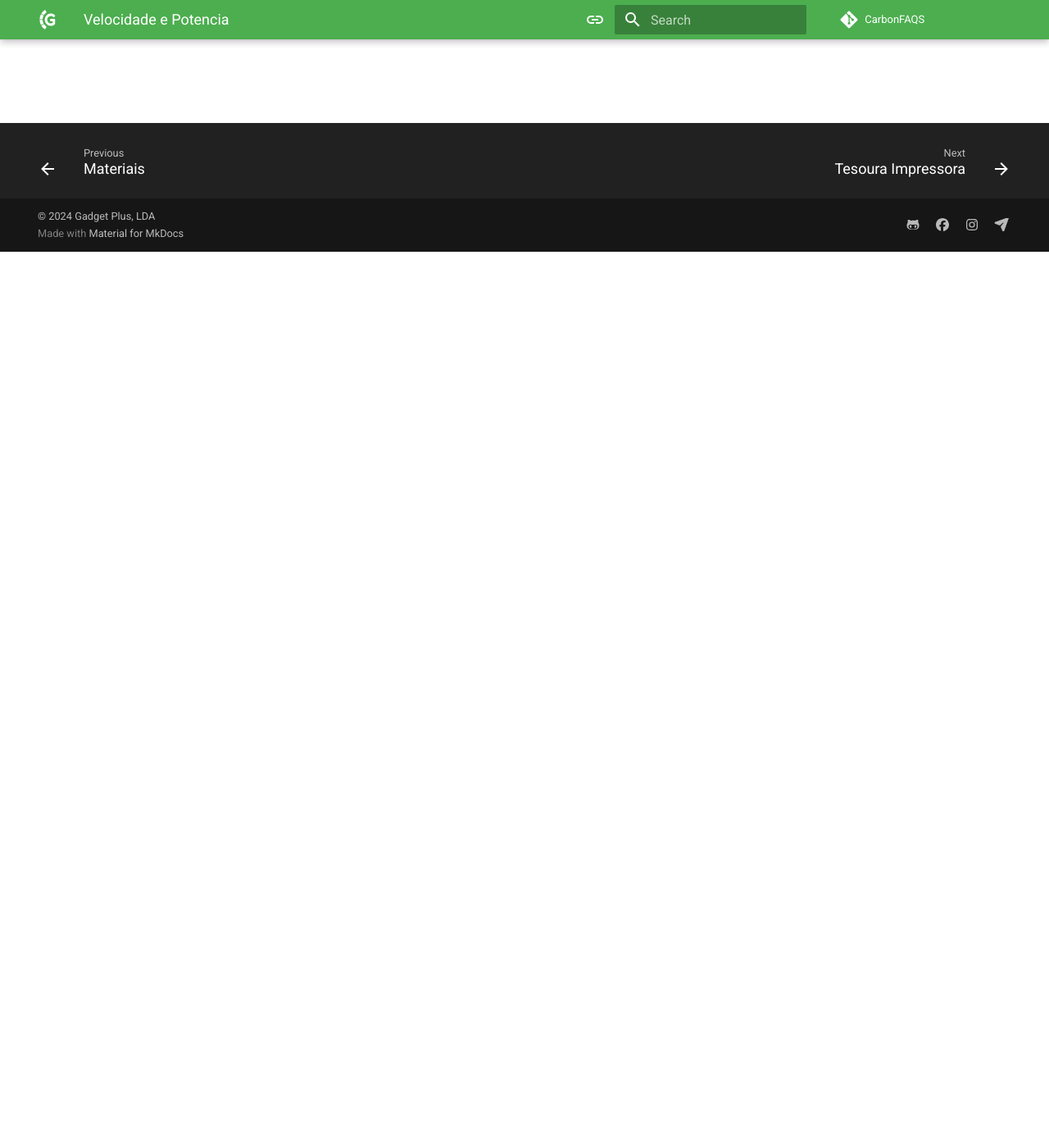
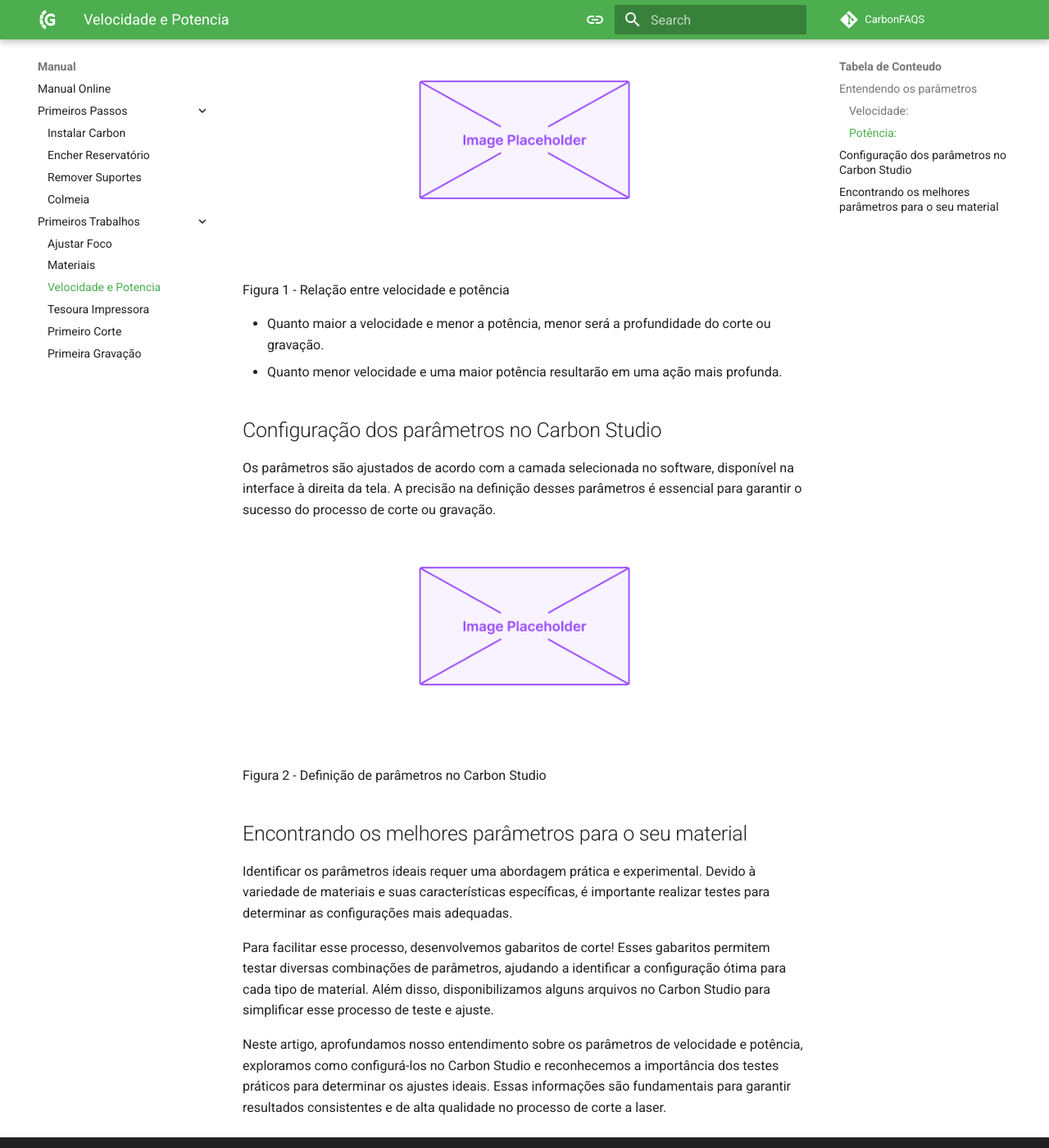
Before and after one commit to GadgetPlusKDB/Carbon-FAQS, an MkDocs documentation site: the page built from docs/manual/primeiros-trabalhos/velocidade-potencia.md, in a window 1280 px wide and 1400 px high, scrolled down 1093 px. Shown: the whole window at 82% size. Built offline with MkDocs 1.6.1 and Material for MkDocs 9.7.7, drawn with Linux system fonts in a browser that asks for light colours; comment, search, counter and statistics services are not loaded; some of the changed text lies outside the part shown.

Commit message:
$Update Paginas Primeiros Passos

```diff
--- a/docs/manual/primeiros-trabalhos/velocidade-potencia.md
+++ b/docs/manual/primeiros-trabalhos/velocidade-potencia.md
@@ -9,3 +9,53 @@
   <figcaption></figcaption>
 
 </figure>
+
+O processo de corte a laser requere a definição precisa de dois parâmetros fundamentais: velocidade e potência. Vamos explorar mais detalhadamente o significado desses fatores e aprender como ajustá-los para otimizar os resultados.
+
+## Entendendo os parâmetros
+
+### Velocidade:
+
+  Refere-se à rapidez com que o feixe do laser se desloca pela área de trabalho, determinando a eficiência do corte ou gravação.
+  Analogia com o fogo: Quanto mais tempo o fogo permanecer em um mesmo ponto (velocidade mais lenta), maior será a profundidade da queima no material.
+
+### Potência:
+
+Indica a intensidade da energia emitida pelo laser, influenciando diretamente na capacidade de corte ou gravação.
+Analogia com o fogo: Uma potência mais elevada se assemelha a um fogo mais intenso, resultando em uma ação de corte ou gravação mais pronunciada.
+
+A combinação adequada desses parâmetros (velocidade e potência) é crucial para alcançar o equilíbrio entre a eficácia do corte e a qualidade do acabamento.
+A busca esse ponto de equilíbrio é essencial para obter resultados consistentes e satisfatórios.
+
+<figure markdown="span">
+
+  ![FrenteMaq](../images/image-placeholder.png){ width="450" }
+  <figcaption></figcaption>
+
+</figure>
+
+Figura 1 - Relação entre velocidade e potência
+
+* Quanto maior a velocidade e menor a potência, menor será a profundidade do corte ou gravação.
+* Quanto menor velocidade e uma maior potência resultarão em uma ação mais profunda.
+
+## Configuração dos parâmetros no Carbon Studio
+
+Os parâmetros são ajustados de acordo com a camada selecionada no software, disponível na interface à direita da tela. A precisão na definição desses parâmetros é essencial para garantir o sucesso do processo de corte ou gravação.
+
+<figure markdown="span">
+
+  ![FrenteMaq](../images/image-placeholder.png){ width="450" }
+  <figcaption></figcaption>
+
+</figure>
+
+Figura 2 - Definição de parâmetros no Carbon Studio
+
+## Encontrando os melhores parâmetros para o seu material
+
+Identificar os parâmetros ideais requer uma abordagem prática e experimental. Devido à variedade de materiais e suas características específicas, é importante realizar testes para determinar as configurações mais adequadas.
+
+Para facilitar esse processo, desenvolvemos gabaritos de corte! Esses gabaritos permitem testar diversas combinações de parâmetros, ajudando a identificar a configuração ótima para cada tipo de material. Além disso, disponibilizamos alguns arquivos no Carbon Studio para simplificar esse processo de teste e ajuste.
+
+Neste artigo, aprofundamos nosso entendimento sobre os parâmetros de velocidade e potência, exploramos como configurá-los no Carbon Studio e reconhecemos a importância dos testes práticos para determinar os ajustes ideais. Essas informações são fundamentais para garantir resultados consistentes e de alta qualidade no processo de corte a laser.
```
